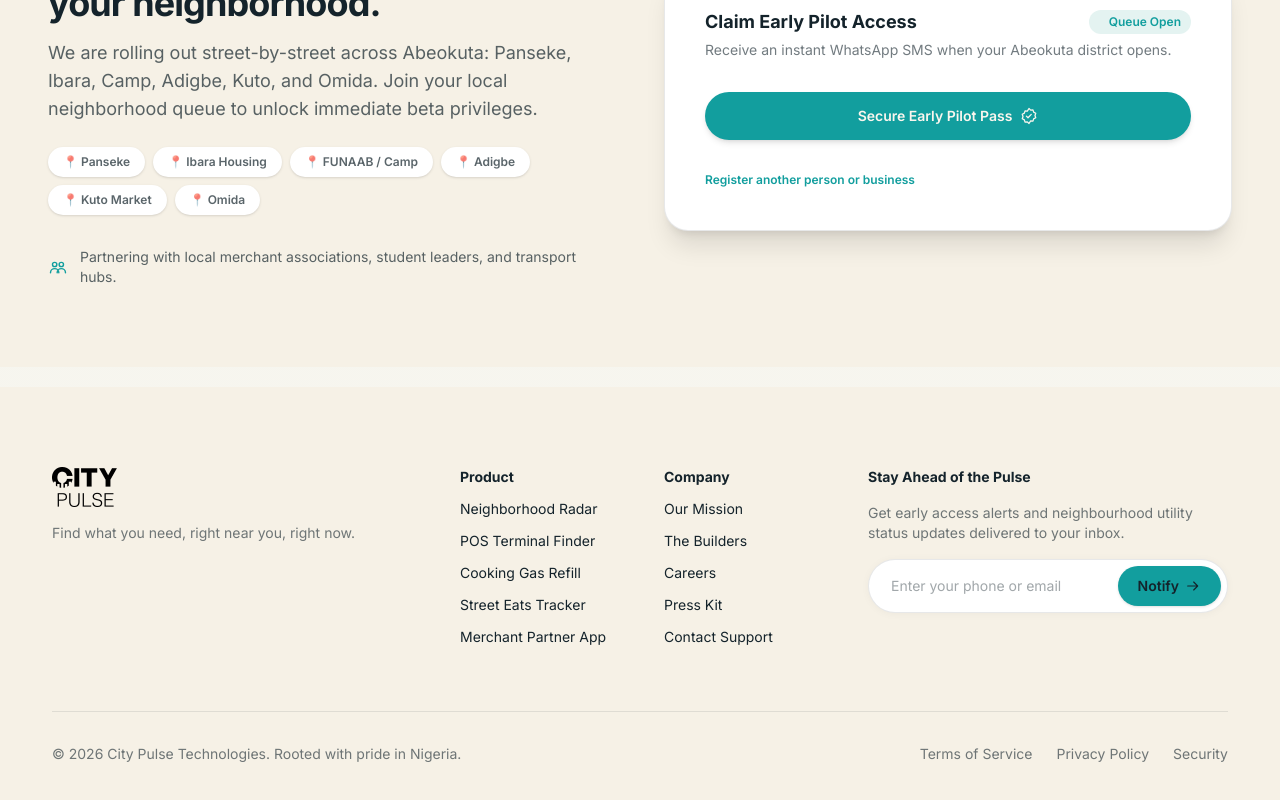
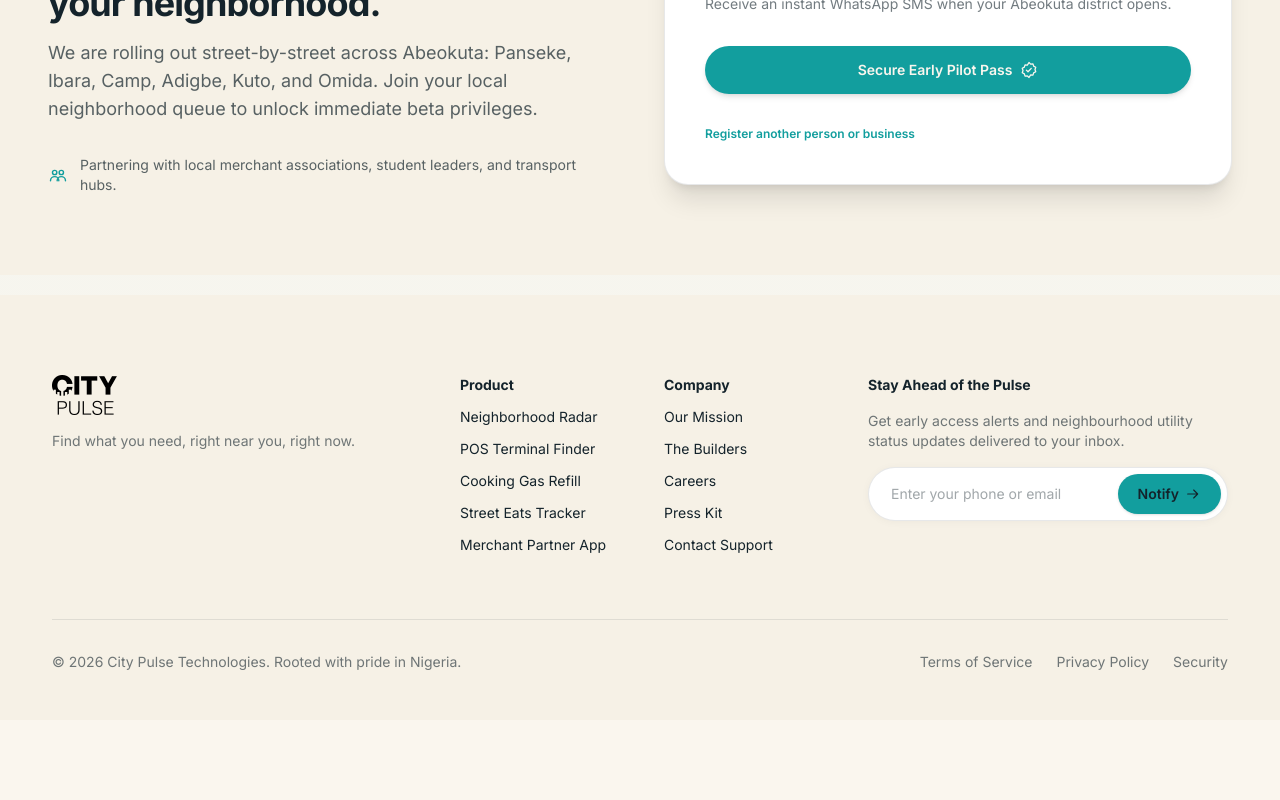
Before and after one commit to praisecracks/city-pulse, a React app in the folder apps/web/: page / in a window 1280 px wide. Shown: the part 1898-2698 px from the top of the page. After the commit the page ends 2618 px from the top, so only its background shows below. Built offline with nearby package versions, Linux system fonts and the light colour scheme; the HTML template or start-up script is replaced by a standard one.

Commit message:
error in home page removed

```diff
--- a/apps/web/src/components/home/WaitlistSection.jsx
+++ b/apps/web/src/components/home/WaitlistSection.jsx
@@ -1,18 +1,15 @@
-import { useRef, useState } from "react";
+// import { useRef, useState } from "react";
 import Icon from "../shared/Icon";
 import { Link } from "react-router-dom";
 
-const neighborhoods = [
-  ["panseke", "📍 Panseke"],
-  ["ibara", "📍 Ibara Housing"],
-  ["camp", "📍 FUNAAB / Camp"],
-  ["adigbe", "📍 Adigbe"],
-  ["kuto", "📍 Kuto Market"],
-  ["other", "📍 Omida"],
-];
-
-const inputClass =
-  "w-full rounded-xl border border-[#14232B]/15 bg-white px-4 py-3 text-sm text-[#14232B] placeholder:text-[#14232B]/40 focus:border-[#129E9E] focus:outline-none focus:ring-2 focus:ring-[#129E9E]/20";
+// const neighborhoods = [
+//   ["panseke", "📍 Panseke"],
+//   ["ibara", "📍 Ibara Housing"],
+//   ["camp", "📍 FUNAAB / Camp"],
+//   ["adigbe", "📍 Adigbe"],
+//   ["kuto", "📍 Kuto Market"],
+//   ["other", "📍 Omida"],
+// ];
 
 export default function WaitlistSection() {
   return (
@@ -33,19 +30,6 @@
             Camp, Adigbe, Kuto, and Omida. Join your local neighborhood queue to
             unlock immediate beta privileges.
           </p>
-
-          <div className="flex flex-wrap gap-2 pt-2">
-            {neighborhoods.map(([value, label]) => (
-              <button
-                key={value}
-                type="button"
-                onClick={() => chooseNeighborhood(value)}
-                className="rounded-full border border-transparent bg-white px-3.5 py-1.5 text-xs font-semibold text-[#14232B]/70 shadow-sm transition-all hover:border-[#129E9E] hover:text-[#129E9E]"
-              >
-                {label}
-              </button>
-            ))}
-          </div>
 
           <div className="flex items-center gap-3 pt-4 text-sm text-[#14232B]/70">
             <Icon name="groups" size={20} className="text-[#129E9E]" />
@@ -92,17 +76,3 @@
     </section>
   );
 }
-
-function Field({ label, id, children }) {
-  return (
-    <div>
-      <label
-        className="mb-1.5 block text-xs font-semibold text-[#14232B]/60"
-        htmlFor={id}
-      >
-        {label}
-      </label>
-      {children}
-    </div>
-  );
-}
```
